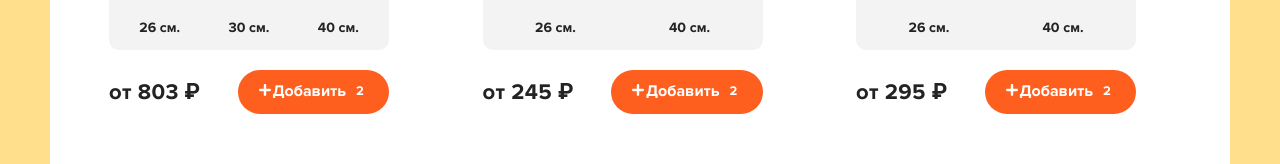
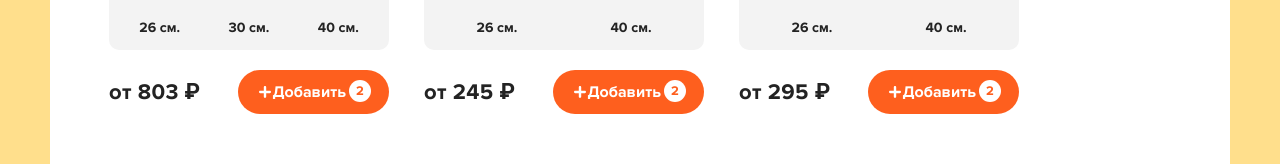
Before and after one commit to insulineru/react-pizza, a React (Create React App) app: page / in a window 1280 px wide. Shown: the part 686-850 px from the top of the page. Built offline with nearby package versions, Linux system fonts and the light colour scheme; data requests are answered from the project's data file.

Commit message:
fix(styles): исправил стили блока пиццы

```diff
--- a/src/scss/app.scss
+++ b/src/scss/app.scss
@@ -28,7 +28,6 @@ body {
   &__items {
     display: flex;
     flex-wrap: wrap;
-    justify-content: space-between;
   }
 
   &__top {
--- a/src/scss/components/_button.scss
+++ b/src/scss/components/_button.scss
@@ -1,7 +1,8 @@
 @import 'variables';
 
 .button {
-  display: inline-block;
+  display: flex;
+  align-items: center;
   background-color: $orange;
   border-radius: 30px;
   padding: 10px 20px;
@@ -105,18 +106,11 @@
       font-size: 16px;
     }
 
-    &:hover {
-      i {
-        background-color: #fff;
-        color: $orange;
-      }
-    }
-
     i {
       display: inline-block;
       border-radius: 30px;
-      background-color: $orange;
-      color: #fff;
+      background-color: #fff;
+      color: $orange;
       font-weight: 600;
       width: 22px;
       height: 22px;
```
